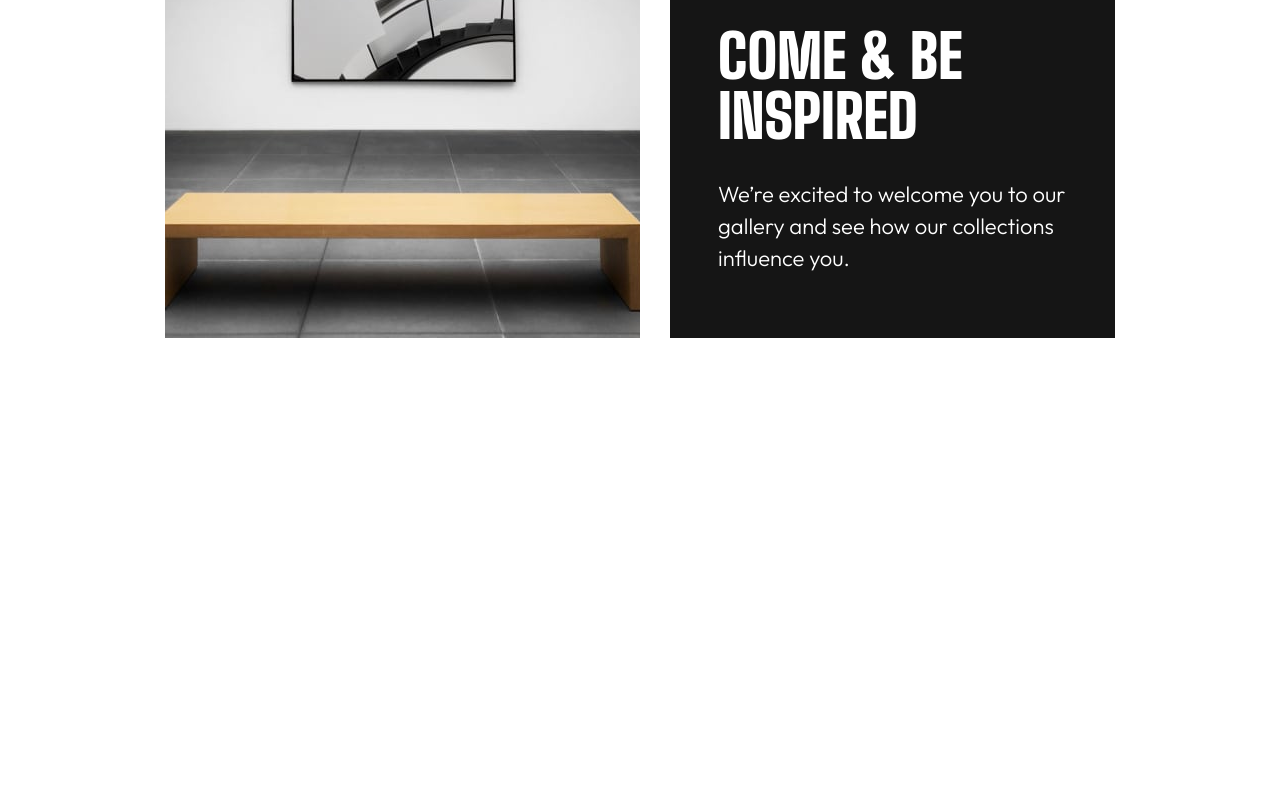
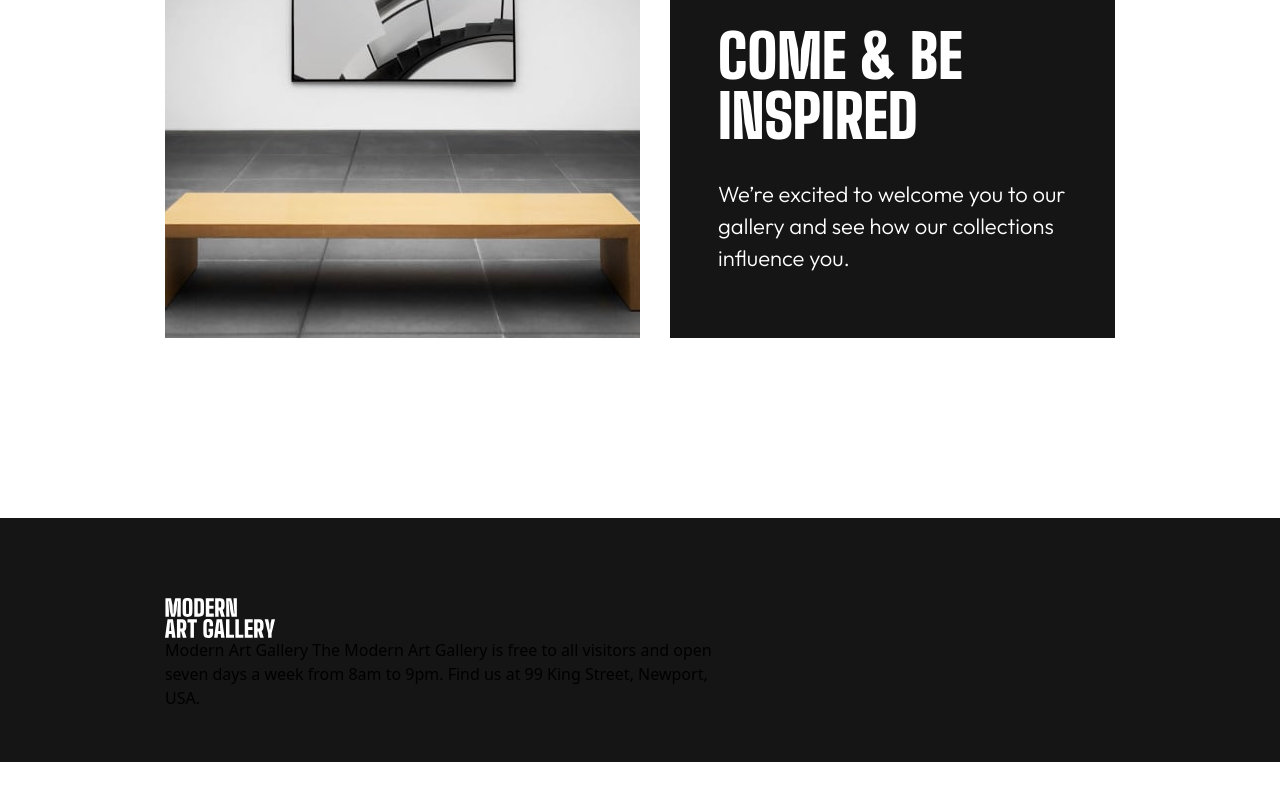
Before and after one commit to dantheuri/art-gallery-website, a React (Vite) app: page / in a window 1280 px wide. Shown: the part 1792-2592 px from the top of the page. After the commit the page ends 2554 px from the top, so only its background shows below. Built offline with nearby package versions, Linux system fonts and the light colour scheme.

Commit message:
adding footer

```diff
--- a/src/components/Footer.tsx
+++ b/src/components/Footer.tsx
@@ -1,12 +1,18 @@
+import logoLight from "../assets/logo-light.svg";
 
 const Footer = () => {
-  return (
-		<div>
-			Modern Art Gallery The Modern Art Gallery is free to all visitors and open
-			seven days a week from 8am to 9pm. Find us at 99 King Street, Newport,
-			USA.
+	return (
+		<div className="mt-[11.25rem] pl-[10.31rem] pr-[34.06rem] py-[5rem] bg-almost-black h-[15.25rem]">
+			<div className="">
+				<img src={logoLight} alt="" />
+			</div>
+			<p>
+				Modern Art Gallery The Modern Art Gallery is free to all visitors and
+				open seven days a week from 8am to 9pm. Find us at 99 King Street,
+				Newport, USA.
+			</p>
 		</div>
 	);
-}
+};
 
-export default Footer
+export default Footer;
--- a/src/components/Main.tsx
+++ b/src/components/Main.tsx
@@ -20,7 +20,7 @@ const Main = () => {
 				</div>
 			</div>
 
-			<div className="mt-[1.88rem] mb-[50rem] h-[45rem] flex gap-x-[1.88rem]">
+			<div className="mt-[1.88rem] h-[45rem] flex gap-x-[1.88rem]">
 				<div>
 					<img src={imageGrid2} alt="" className="h-[45rem] object-cover w-[39.6875rem]" />
 				</div>
--- a/src/pages/Home.tsx
+++ b/src/pages/Home.tsx
@@ -1,5 +1,7 @@
+import Footer from "../components/Footer";
 import Header from "../components/Header";
 import Main from "../components/Main";
+
 
 
 const home = () => {
@@ -7,7 +9,7 @@ const home = () => {
 		<div>
 			<Header />
 			<Main />
-
+			<Footer />
 		</div>
 	);
 }
```
